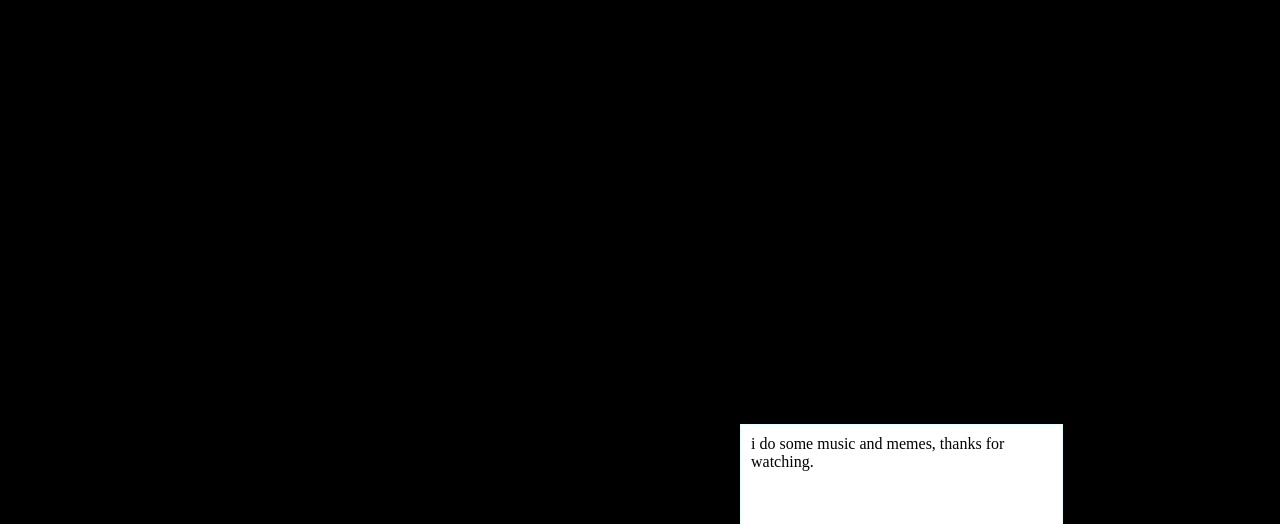
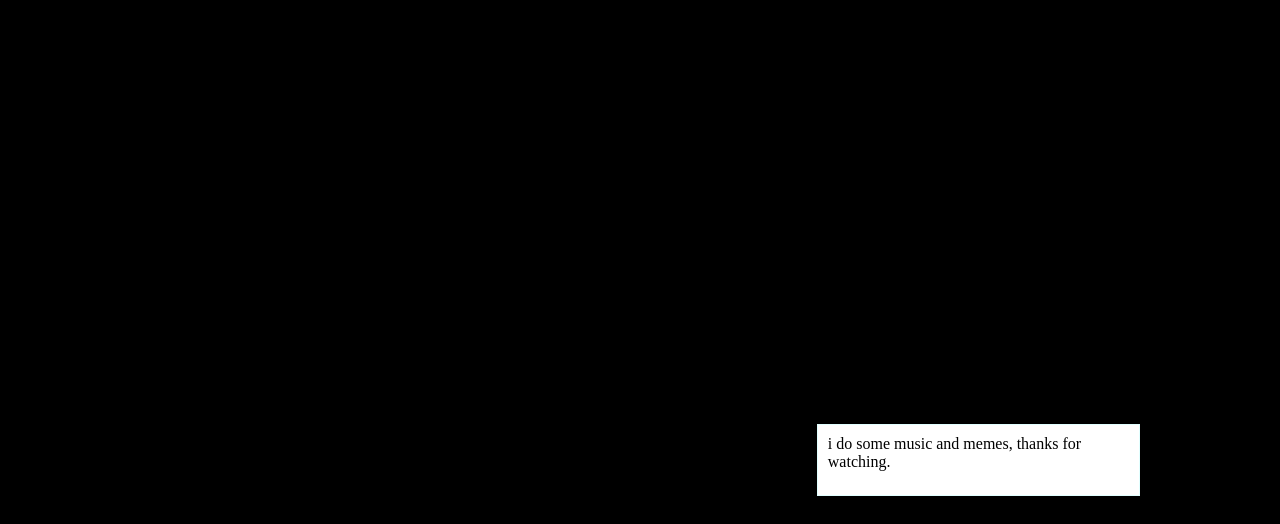
Before and after one commit to andrewfaint/andrewfaint.github.io, a plain HTML site: page index.html in a window 1280 px wide. Shown: the part 276-800 px from the top of the page. Drawn offline with Linux system fonts and the light colour scheme.

Commit message:
Update index.html

```diff
--- a/index.html
+++ b/index.html
@@ -6,8 +6,8 @@
          #centerLayer {
           position: absolute;
           width: 301px;
-          height: 250px;
-          left: 50%;
+          height: 50px;
+          left: 56%;
           top: 100%;
           margin-left: 100px;
           margin-top: -100px;
```
